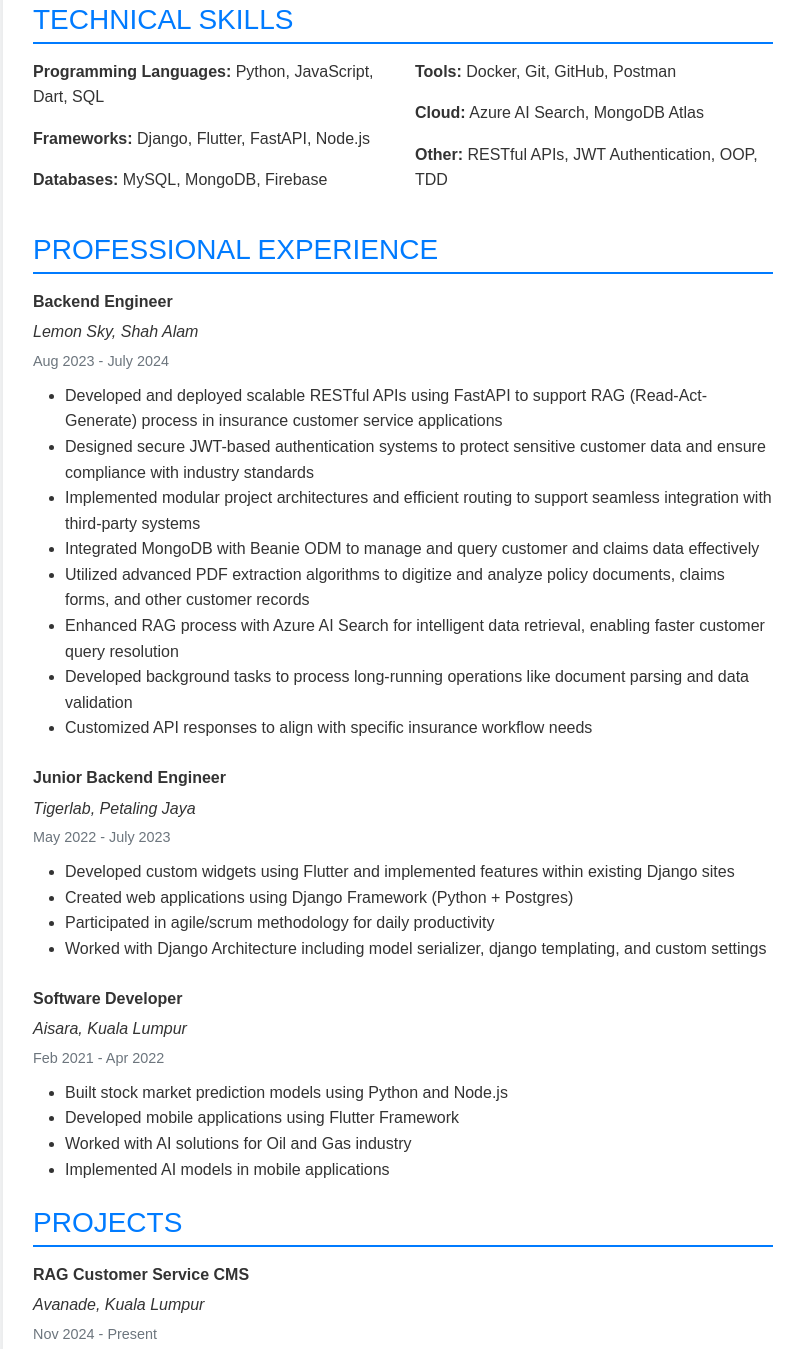
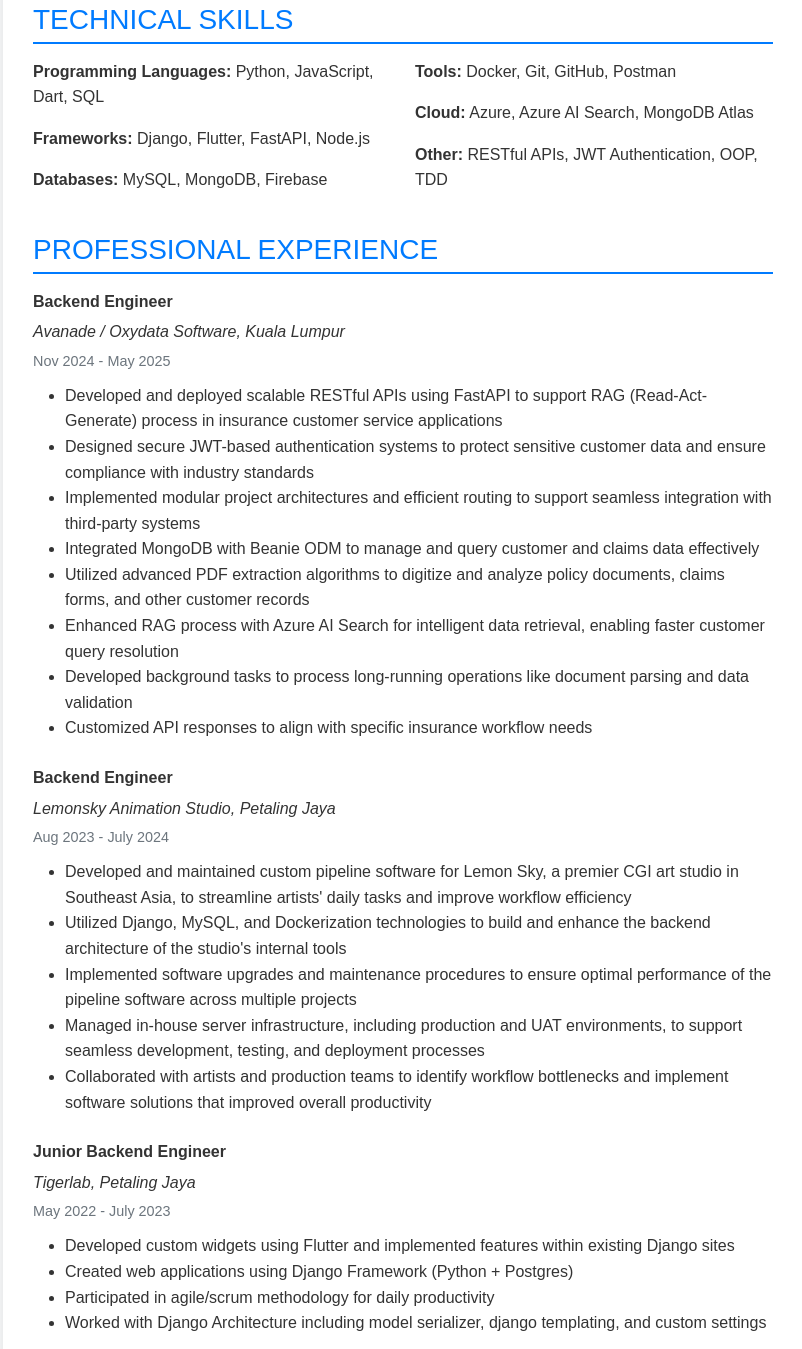
Before and after one commit to nikhamidi/resume, a plain HTML site: page index.html in a window 1280 px wide. Shown: the part 457-1806 px from the top of the page, without its empty margins (237-1039 px from the left). Drawn offline with nearby package versions, Linux system fonts and the light colour scheme.

Commit message:
Update index.html

```diff
--- a/index.html
+++ b/index.html
@@ -3,7 +3,7 @@
 <head>
     <meta charset="UTF-8">
     <meta name="viewport" content="width=device-width, initial-scale=1.0">
-    <title>Hamidi Hamat - Resume</title>
+    <title>Nik Hamidi - Resume</title>
     <!-- Bootstrap CSS -->
     <link href="https://cdn.jsdelivr.net/npm/bootstrap@5.3.0/dist/css/bootstrap.min.css" rel="stylesheet">
     <style>
@@ -68,14 +68,14 @@
         <a href="HAMIDI_BACKEND_DEVELOPER.pdf" class="download-btn" download>Download Resume as PDF</a>
 
         <header class="mb-4">
-            <h1 class="display-4">HAMIDI HAMAT</h1>
+            <h1 class="display-4">NIK HAMIDI</h1>
             <h2 class="h5">SOFTWARE ENGINEER</h2>
             <p class="mb-0">
                 <i class="bi bi-linkedin"></i> <a href="https://linkedin.com/in/hamidihamat" target="_blank">linkedin.com/in/hamidihamat</a> |
                 <i class="bi bi-envelope"></i> <a href="mailto:nikhamidi97@gmail.com">nikhamidi97@gmail.com</a> |
                 <i class="bi bi-github"></i> <a href="https://github.com/nikhamidi" target="_blank">github.com/nikhamidi</a>
             </p>
-            <p>U.S. Permanent Resident (Green Card Holder)</p>
+            <p>Kuala Lumpur</p>
         </header>
 
         <section id="education">
@@ -97,7 +97,7 @@
                 </div>
                 <div class="col-md-6">
                     <p><strong>Tools:</strong> Docker, Git, GitHub, Postman</p>
-                    <p><strong>Cloud:</strong> Azure AI Search, MongoDB Atlas</p>
+                    <p><strong>Cloud:</strong> Azure, Azure AI Search, MongoDB Atlas</p>
                     <p><strong>Other:</strong> RESTful APIs, JWT Authentication, OOP, TDD</p>
                 </div>
             </div>
@@ -105,11 +105,10 @@
 
         <section id="professional-experience" class="mt-4">
             <h3 class="section-title">PROFESSIONAL EXPERIENCE</h3>
-
-            <div class="mb-4">
+             <div class="mb-4">
                 <p class="job-position">Backend Engineer</p>
-                <p class="job-company">Lemon Sky, Shah Alam</p>
-                <p class="job-dates">Aug 2023 - July 2024</p>
+                <p class="job-company">Avanade / Oxydata Software, Kuala Lumpur</p>
+                <p class="job-dates">Nov 2024 - May 2025</p>
                 <ul>
                     <li>Developed and deployed scalable RESTful APIs using FastAPI to support RAG (Read-Act-Generate) process in insurance customer service applications</li>
                     <li>Designed secure JWT-based authentication systems to protect sensitive customer data and ensure compliance with industry standards</li>
@@ -119,6 +118,18 @@
                     <li>Enhanced RAG process with Azure AI Search for intelligent data retrieval, enabling faster customer query resolution</li>
                     <li>Developed background tasks to process long-running operations like document parsing and data validation</li>
                     <li>Customized API responses to align with specific insurance workflow needs</li>
+                </ul>
+            </div>
+            <div class="mb-4">
+                <p class="job-position">Backend Engineer</p>
+                <p class="job-company">Lemonsky Animation Studio, Petaling Jaya</p>
+                <p class="job-dates">Aug 2023 - July 2024</p>
+                <ul>
+                    <li>Developed and maintained custom pipeline software for Lemon Sky, a premier CGI art studio in Southeast Asia, to streamline artists' daily tasks and improve workflow efficiency</li>
+                    <li>Utilized Django, MySQL, and Dockerization technologies to build and enhance the backend architecture of the studio's internal tools</li>
+                    <li>Implemented software upgrades and maintenance procedures to ensure optimal performance of the pipeline software across multiple projects</li>
+                    <li>Managed in-house server infrastructure, including production and UAT environments, to support seamless development, testing, and deployment processes</li>
+                    <li>Collaborated with artists and production teams to identify workflow bottlenecks and implement software solutions that improved overall productivity</li>
                 </ul>
             </div>
 
```
